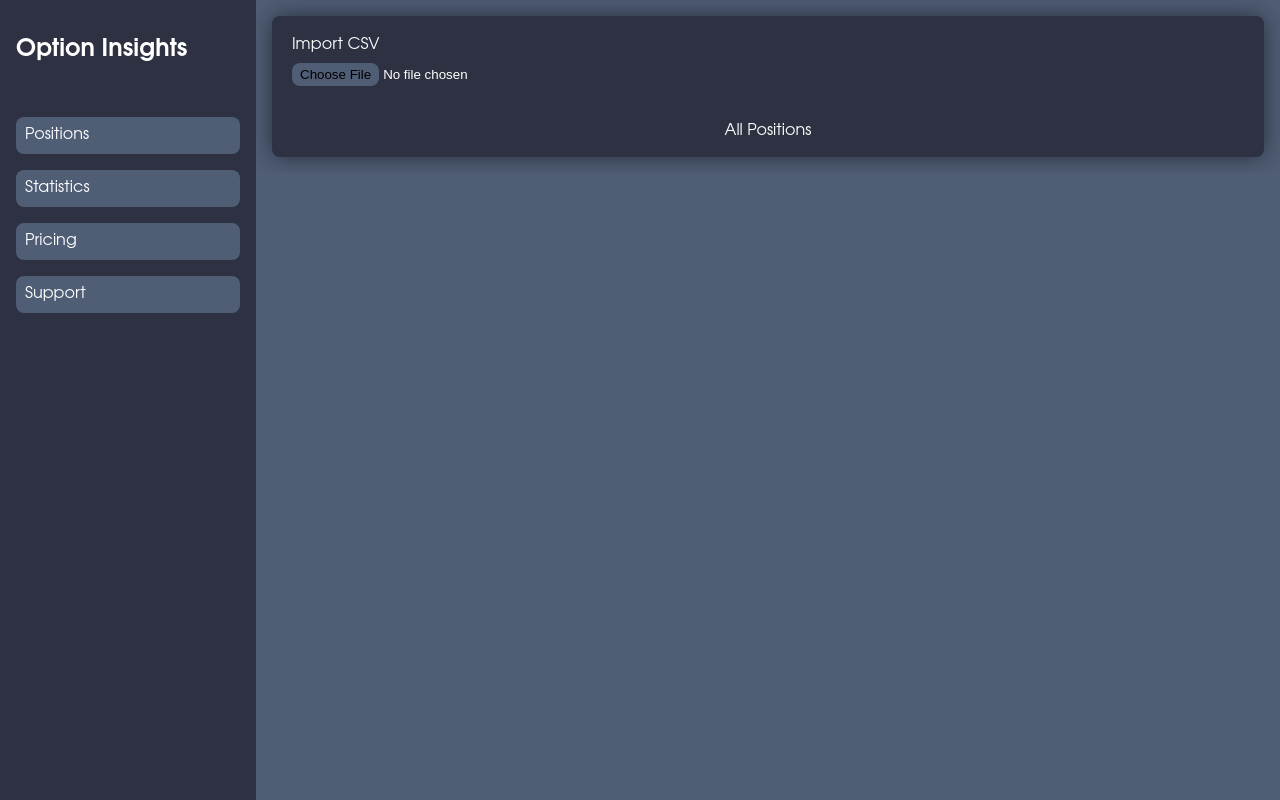
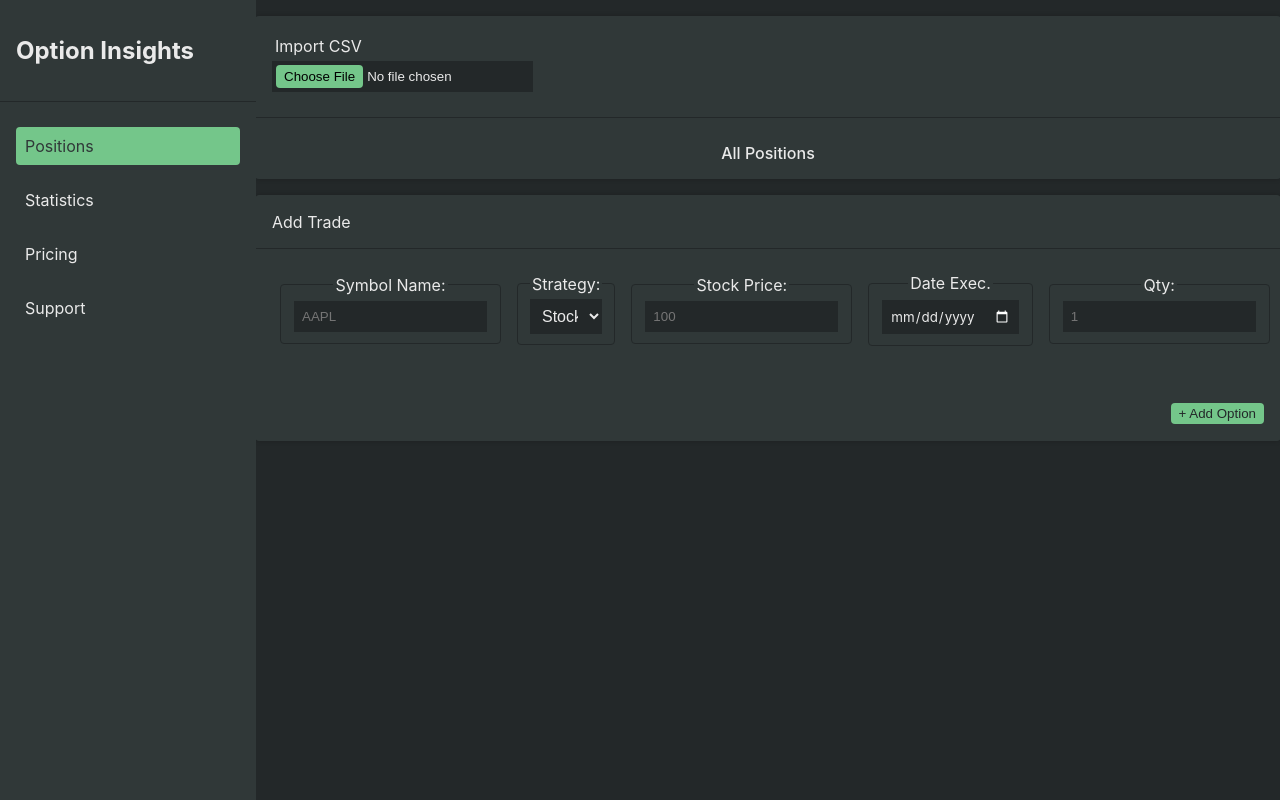
Before and after one commit to Byron-david/Option-Website, a React (Vite) app: page / in a window 1280 px wide. Built offline with nearby package versions, Linux system fonts and the light colour scheme.

Commit message:
Changed theme colors. Adjusted fieldset, inputs, navbar

```diff
--- a/src/App.css
+++ b/src/App.css
@@ -1,30 +1,35 @@
 :root {
-  --background-color-main : #2D3142;
-  --background-color-secondary : #4F5D75;
-  --background-color-highlight : #BFC0C0;
-  --background-color-button : #B1F054;
+  --background-color-nav : #303838;
+  --background-color-main : #232829;
+  --background-color-secondary : #303838;
+
+  --background-color-highlight : #eaeaea;
+  --background-color-button : #74c68a;
+  /* --background-color-button-green : #B1F054; */
   --background-color-button-red :#f05454;
 
-  --text-color-main : #FFFFFF;
+  /* --background-color-main-light : #eaeaea;
+  --background-color-secondary-light : #f5f5f5; */
+
+  --text-color-light : #eaeaea;
   --text-color-alt : #4F5D75;
-  --text-color-secondary : #2D3142;
+  --text-color-dark : #303838;
 
-  --border-radius-main: 0.5rem;
-  /* --background-color-main : #222831;
-  --background-color-secondary : #31363F;
-  --background-color-button : #76ABAE;
-  --text-color-main : #E7F6F2;
-  --text-color-secondary : #222831; */
+  --border-radius-main: 0.25rem;
+
+  --box-shadow: 0px 0px 5px 0 rgba(0, 0, 0, .2);
 }
 
 body {
   /* height: 100vh; */
   /* padding: 0px; */
   margin: 0px;
-  background-color: var(--background-color-secondary);
+  background-color: var(--background-color-main);
   min-height: 100vh;
-  color: var(--text-color-main);
-  font-family: Avenir, Montserrat, Corbel, 'URW Gothic', source-sans-pro, sans-serif;
+  color: var(--text-color-light);
+  /* font-family: Avenir, Montserrat, Corbel, 'URW Gothic', source-sans-pro, sans-serif; */
+  font-family: "Inter",-apple-system,BlinkMacSystemFont,"Segoe UI",Helvetica,Arial,sans-serif,"Apple Color Emoji","Segoe UI Emoji"
+
 }
 
 #root {
@@ -43,18 +48,34 @@ main {
   padding-left: 20vw;
 }
 
+button {
+  background-color: var(--background-color-button);
+  border: none;
+  padding: 0.25rem 0.5rem;
+  border-radius: var(--border-radius-main);
+}
 
 button:hover {
   filter: brightness(125%);
 }
 
+hr {
+  display: block;
+  height: 1px;
+  border: 0;
+  border-top: 1px solid var(--background-color-main);
+  padding: 0;
+  width: 100%;
+}
+
 .inputSelect {
-  background: var(--background-color-main);
+  background-color: var(--background-color-main);
   border:none;
   font-size: 1rem;
   min-width: 0;
   width: 100%;
-  color: var(--text-color-main);
+  color: var(--text-color-light);
+  padding: 0.5rem;
 }
 
 /* Hacky way to change date input icon */
@@ -63,7 +84,7 @@ button:hover {
 }
 
 fieldset {
-  border: 1px solid var(--background-color-secondary);
+  border: 1px solid var(--background-color-main);
   border-radius: var(--border-radius-main);
   min-width: 0%;
   margin: 0.5rem;
@@ -84,8 +105,16 @@ input::-webkit-inner-spin-button {
     margin: 0;
 }
 
+input {
+  background-color: var(--background-color-main);
+  border: 1px solid var(--background-color-secondary);
+  color: var(--text-color-light);
+  padding: 0.5rem;
+}
+
 input[type=number]{
   -moz-appearance: textfield;
+
 }
 
 input[type=date]{
@@ -96,15 +125,16 @@ input[type=date]{
   max-width: 80vw;
   border-radius: var(--border-radius-main);
   border: 1px solid var(--background-color-secondary);
-  box-shadow: 0px 0 22px 0 rgba(0, 0, 0, .5) ;
+  box-shadow: var(--box-shadow) ;
   min-width: 0%;
-  background-color: var(--background-color-main);
+  background-color: var(--background-color-secondary);
+  margin: 1rem;
 }
 
 #addTradeTitle {
   text-align: left;
   padding: 1rem;
-  border-bottom: 1px solid var(--background-color-secondary);
+  border-bottom: 1px solid var(--background-color-main);
 }
 
 #addTradeBody {
@@ -168,8 +198,6 @@ input[type=date]{
 .buttonRemove:hover {
   border: none;
   filter: brightness(125%);
-  /* box-shadow: 0 0 22px 0 rgba(255, 255, 255, 0.2); */
-
 }
 
 .buttonAdd {
@@ -250,7 +278,7 @@ tr:not(:first-child) > td {
 }
 
 .inputCsv > input::file-selector-button {
-  background-color: var(--background-color-secondary);
+  background-color: var(--background-color-button);
   border: none;
   padding: 0.25rem 0.5rem;
   border-radius: var(--border-radius-main);
--- a/src/App.jsx
+++ b/src/App.jsx
@@ -9,11 +9,12 @@ function App() {
 
   return (
     <>
-      {/* <AddTrade /> */}
       <Navbar />
       <div id="mainContainer">
         <main>
           <PositionsTable />
+        <AddTrade />
+
         </main>
       </div>
 
--- a/src/components/AddTrade.jsx
+++ b/src/components/AddTrade.jsx
@@ -41,7 +41,7 @@ function AddTrade({ display = "flex", flexDirection = "row", flexWrap = "nowrap"
           <TextInput placeholder="AAPL" maxLength="4" id="stockSymbol" name="stockSymbol" htmlFor="stockSymbol" text="Symbol Name:" />
           <StrategiesDropdown value={strategyValue} handleChange={setStrategyValue}/>
           <DateInput  id="dateExec" name="dateExec" htmlFor="dateExec" text=" Date Exec." />
-          <TextInput placeholder="1" type="number" id="quantityNumber" name="quantityNumber" htmlFor="quantityNumber" text="Qty:" />
+          <TextInput placeholder="1" inputType="number" id="quantityNumber" name="quantityNumber" htmlFor="quantityNumber" text="Qty:" />
         </div>
         <div id="addTradeLeg">
         {addOption.map(option => (
--- a/src/components/Navbar/Navbar.jsx
+++ b/src/components/Navbar/Navbar.jsx
@@ -1,19 +1,22 @@
 import { useState } from 'react'
 import styles from './Navbar.module.css';
 
-function Button({ text = "Positions", handleClick, className = "navButtons", }) {
+function Button({ text = "Positions", handleClick, className = styles.navButtons }) {
   // const buttonStyle = {
   //   color: color,
   //   backgroundColor: backgroundColor,
   // }
   return (
-    <button className={styles.navButtons} onClick={handleClick}>{text}</button>
+    <button className={className} onClick={handleClick}>{text}</button>
   )
 }
 
 function Logo() {
   return (
-    <h2 id={styles.logo}>Option Insights</h2>
+    <>
+      <h2 id={styles.logo}>Option Insights</h2>
+      <hr/>
+    </>
   )
 }
 
@@ -24,7 +27,7 @@ function Navbar() {
         <Logo />
         <nav>
           <ul>
-            <li><Button text="Positions"/></li>
+            <li><Button text="Positions" className={`${styles.navButtons} ${styles.active}`} /></li>
             <li><Button text="Statistics"/></li>
             <li><Button text="Pricing"/></li>
             <li><Button text="Support"/></li>
--- a/src/components/Navbar/Navbar.module.css
+++ b/src/components/Navbar/Navbar.module.css
@@ -2,16 +2,13 @@
     /* flex: 1 0 20%; */
     /* height: 100%; */
     z-index: 1;
-    background-color: var(--background-color-main);
+    background-color: var(--background-color-nav);
     position: fixed;
     top: 0;
     left: 0;
     width: 20%;
     height: 100%;
   }
-
-nav {
-}
 
 .navButtons {
     color: var(--text-color-main);
@@ -21,12 +18,16 @@ nav {
     background-color: transparent;
     border: 1px solid transparent;
     cursor: pointer;
-    background-color: var(--background-color-secondary);
     border-radius: var(--border-radius-main);
     text-align: left;
     display: block;
     width: 100%;
 
+}
+
+.active {
+    background-color: var(--background-color-button);
+    color: var(--text-color-dark);
 }
 
 #logo {
--- a/src/components/PositionsTable/PositionsTable.jsx
+++ b/src/components/PositionsTable/PositionsTable.jsx
@@ -43,6 +43,7 @@ export default function PositionsTable() {
                 <div className={styles.tableTools}>
                     <RemapData onFileLoad={handleFileLoad} />
                 </div>
+                <hr/>
                 <table>
                     <caption>All Positions</caption>
                         <thead>
--- a/src/components/PositionsTable/PositionsTable.module.css
+++ b/src/components/PositionsTable/PositionsTable.module.css
@@ -32,11 +32,9 @@
 
 .tableContainer {
     /* overflow: auto; */
-    box-shadow: 0px 0px 22px 0 rgba(0, 0, 0, .5) ;
+    box-shadow: var(--box-shadow) ;
     border-radius: var(--border-radius-main);
     margin: 1rem;
-    background-color: var(--background-color-main);
-
+    background-color: var(--background-color-secondary);
     /* white-space: nowrap; */
-    /* max-height:248px; */
 }
```
